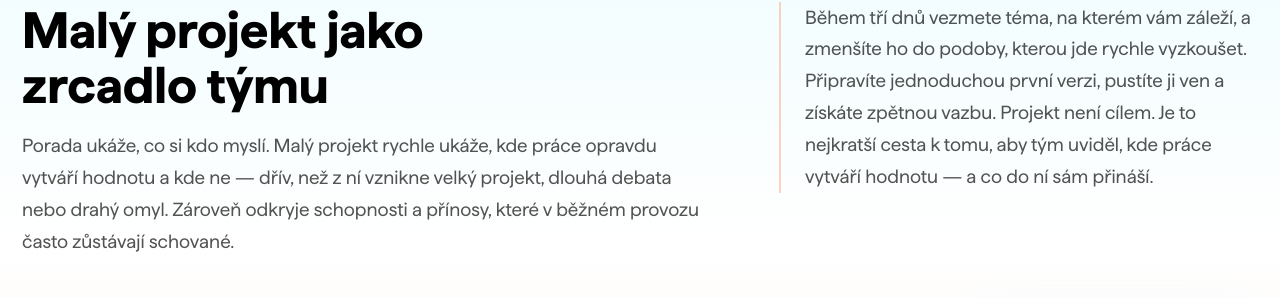
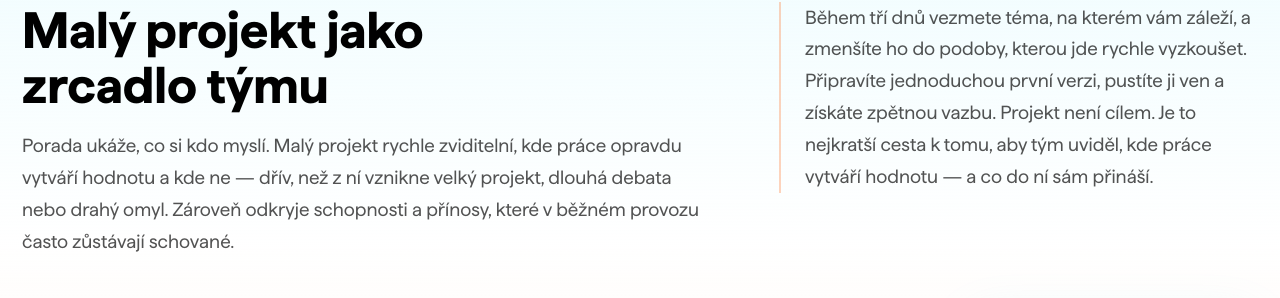
Before and after one commit to advantages-cz/website-adaptivio, a Jekyll site: the page built from landing/leadership-camp-pro-firmy/index.html, in a window 1280 px wide and 900 px high, scrolled down 997 px. Shown: the part 222-520 px from the top of the window. Built offline with Jekyll 4.4.1, drawn with Linux system fonts in a browser that asks for light colours.

Commit message:
Refine leadership camp intro copy

```diff
--- a/_data/leadership_camp_pro_firmy.yml
+++ b/_data/leadership_camp_pro_firmy.yml
@@ -31,7 +31,7 @@ intro:
   eyebrow: Co běžná porada neukáže
   title: Malý projekt jako zrcadlo týmu
   copy: >-
-    Porada ukáže, co si kdo myslí. Malý projekt rychle ukáže, kde práce
+    Porada ukáže, co si kdo myslí. Malý projekt rychle zviditelní, kde práce
     opravdu vytváří hodnotu a kde ne — dřív, než z ní vznikne velký projekt, dlouhá debata
     nebo drahý omyl. Zároveň odkryje schopnosti a přínosy, které v běžném provozu
     často zůstávají schované.
```
